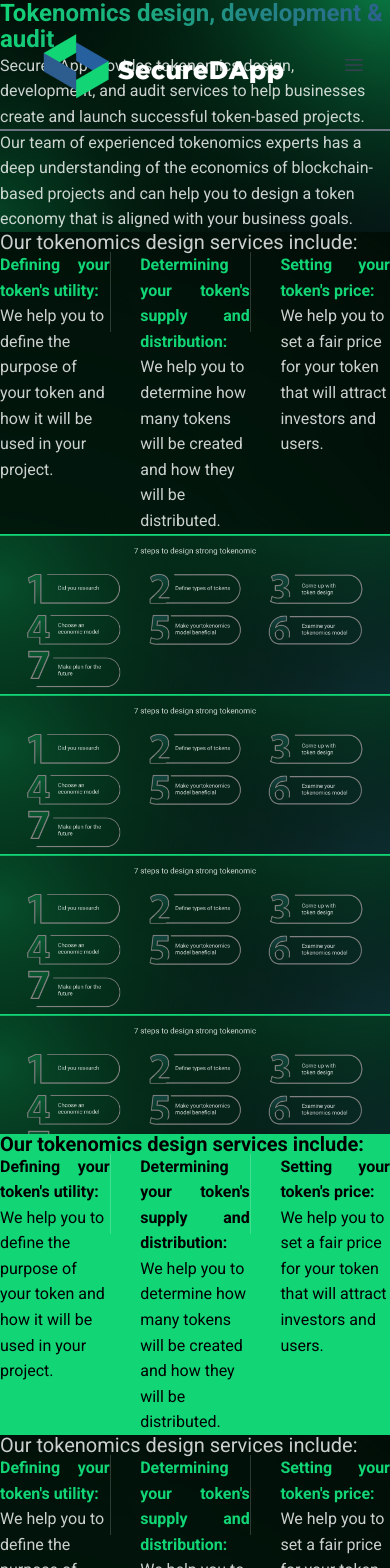
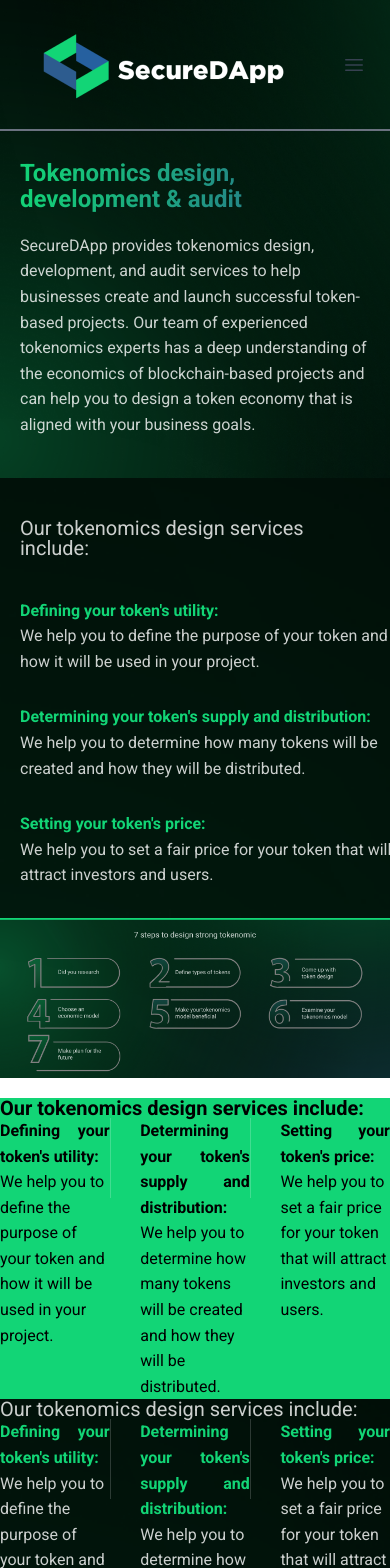
Before and after one commit to securedapp-github/Securedapp_Website, a React (Create React App) app: page /tokenomics in a window 390 px wide. Shown: the top 1568 px of the page. Built offline with nearby package versions, Linux system fonts and the light colour scheme.

Commit message:
pop up fixed

```diff
--- a/src/components/TokenFirstSec.jsx
+++ b/src/components/TokenFirstSec.jsx
@@ -3,11 +3,11 @@ import SectionHeader from "./SectionHeader";
 import hero from "../images/auditheropic.png";
 const TokenFirstSec = () => {
   return (
-    <div className="md:pt-[200px] pt-[0px] audithero">
+    <div className="md:pt-[200px] pt-[140px] audithero">
       <div className="flex gap-[0px] ">
-        <div className="lg:pl-[80px]">
+        <div className="lg:pl-[80px] lg:py-0 py-[20px] lg:px-0 px-[20px]">
           <SectionHeader content={"Tokenomics design, development & audit"} />
-          <div className="lg:w-[1030px] lg:my-[40px]">
+          <div className="lg:w-[1030px] lg:my-[40px] my-[20px]">
             <p className="text-white text-opacity-80 font-sans font-normal leading-[160%]">
               SecureDApp provides tokenomics design, development, and audit
               services to help businesses create and launch successful
--- a/src/components/TokenomicsComp.jsx
+++ b/src/components/TokenomicsComp.jsx
@@ -15,15 +15,15 @@ const TokenomicsComp = () => {
     <>
       <Navbar onItemClick={handleMenuItemClick} />
       <TokenFirstSec />
-      <div className="TokenSecond">
-        <div className="lg:pl-[80px] lg:pt-[30px] lg:pb-[10px]">
+      <div className="TokenSecond lg:px-0 px-[20px] ">
+        <div className="  lg:pl-[80px]  lg:pt-[30px] pt-[40px] lg:pb-[10px]">
           <h1 className="text-white font-sans text-opacity-80 text-[20px] font-normal leading-[100%]">
             Our tokenomics design services include:
           </h1>
         </div>
 
-        <div className="flex justify-evenly lg:pb-[50px] lg:pt-[20px] lg:px-[40px]  ">
-          <div className="w-[380px] ">
+        <div className="flex lg:flex-row flex-col justify-evenly lg:pb-[50px] lg:pt-[20px] pt-[40px] lg:px-[40px] pr-[30px] ">
+          <div className="w-[380px] lg:pb-0 pb-[30px] ">
             <h1 className="text-[#12D576] text-justify text-[16px] font-bold leading-[160%]">
               Defining your token's utility:{" "}
             </h1>
@@ -33,9 +33,9 @@ const TokenomicsComp = () => {
             </h1>
           </div>
 
-          <div className="w-[2px] h-[80px] mr-[30px] bg-[#D9D9D9] bg-opacity-20 "></div>
+          <div className="w-[2px] h-[80px] mr-[30px] hidden lg:block bg-[#D9D9D9] bg-opacity-20 "></div>
 
-          <div className="w-[380px]">
+          <div className="w-[380px] lg:pb-0 pb-[30px]">
             <h1 className="text-[#12D576] text-justify text-[16px] font-bold leading-[160%]">
               Determining your token's supply and distribution:
             </h1>
@@ -44,9 +44,9 @@ const TokenomicsComp = () => {
               they will be distributed.
             </h1>
           </div>
-          <div className="w-[2px] h-[80px] mr-[30px] bg-[#D9D9D933] bg-opacity-20 "></div>
+          <div className="w-[2px] h-[80px] mr-[30px] hidden lg:block bg-[#D9D9D933] bg-opacity-20 "></div>
 
-          <div className="w-[380px]">
+          <div className="w-[380px] lg:pb-0 pb-[30px]">
             <h1 className="text-[#12D576] text-justify text-[16px] font-bold leading-[160%]">
               Setting your token's price:
             </h1>
--- a/src/index.css
+++ b/src/index.css
@@ -506,6 +506,49 @@
   /* Optionally, you can set the background attachment to fixed for a fixed background */
   /* background-attachment: fixed; */
 }
+
+/* For small screens (mobile) */
+@media (max-width: 640px) {
+  .tokenthird {
+    /* Set the background image URL here */
+    background-image: url("./images/tokenthirdpic.png");
+
+    /* Adjust the height as needed */
+    height: 180px;
+
+    /* Background image should cover the entire element */
+    background-size: contain;
+
+    /* Center the background image */
+    background-position: initial;
+    background-repeat: no-repeat;
+
+    /* Optionally, you can set the background attachment to fixed for a fixed background */
+    /* background-attachment: fixed; */
+  }
+}
+
+/* For medium to large screens */
+@media (min-width: 641px) {
+  .tokenthird {
+    /* Set the background image URL here */
+    background-image: url("./images/tokenthirdpic.png");
+
+    /* Full height and width of the viewport */
+    width: auto;
+    height: 600px;
+
+    /* Background image should cover the entire element */
+    background-size: contain;
+
+    /* Center the background image */
+    background-position: initial;
+
+    /* Optionally, you can set the background attachment to fixed for a fixed background */
+    /* background-attachment: fixed; */
+  }
+}
+
 .DappExp {
   /* Set the background image URL here */
 
```
